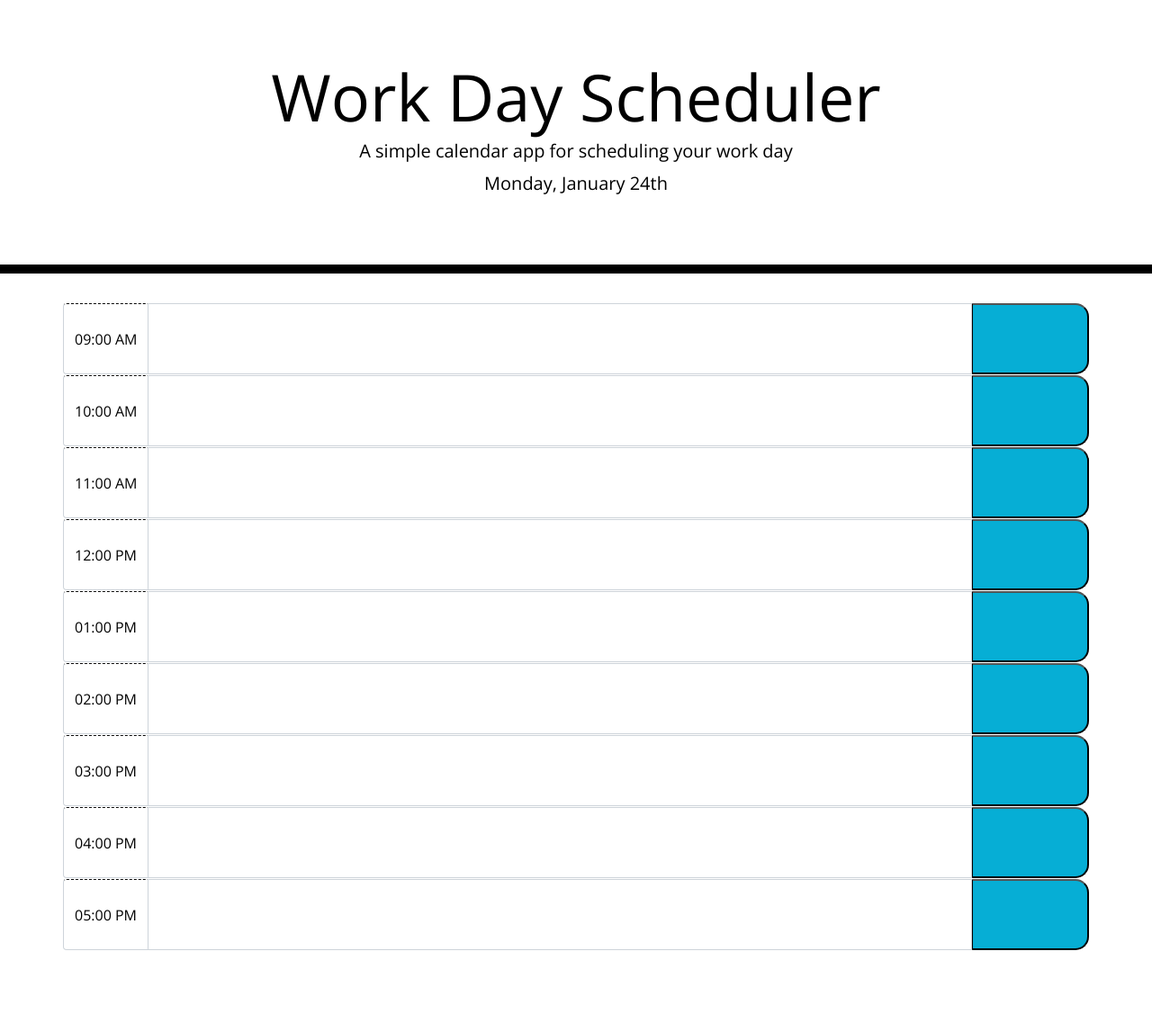
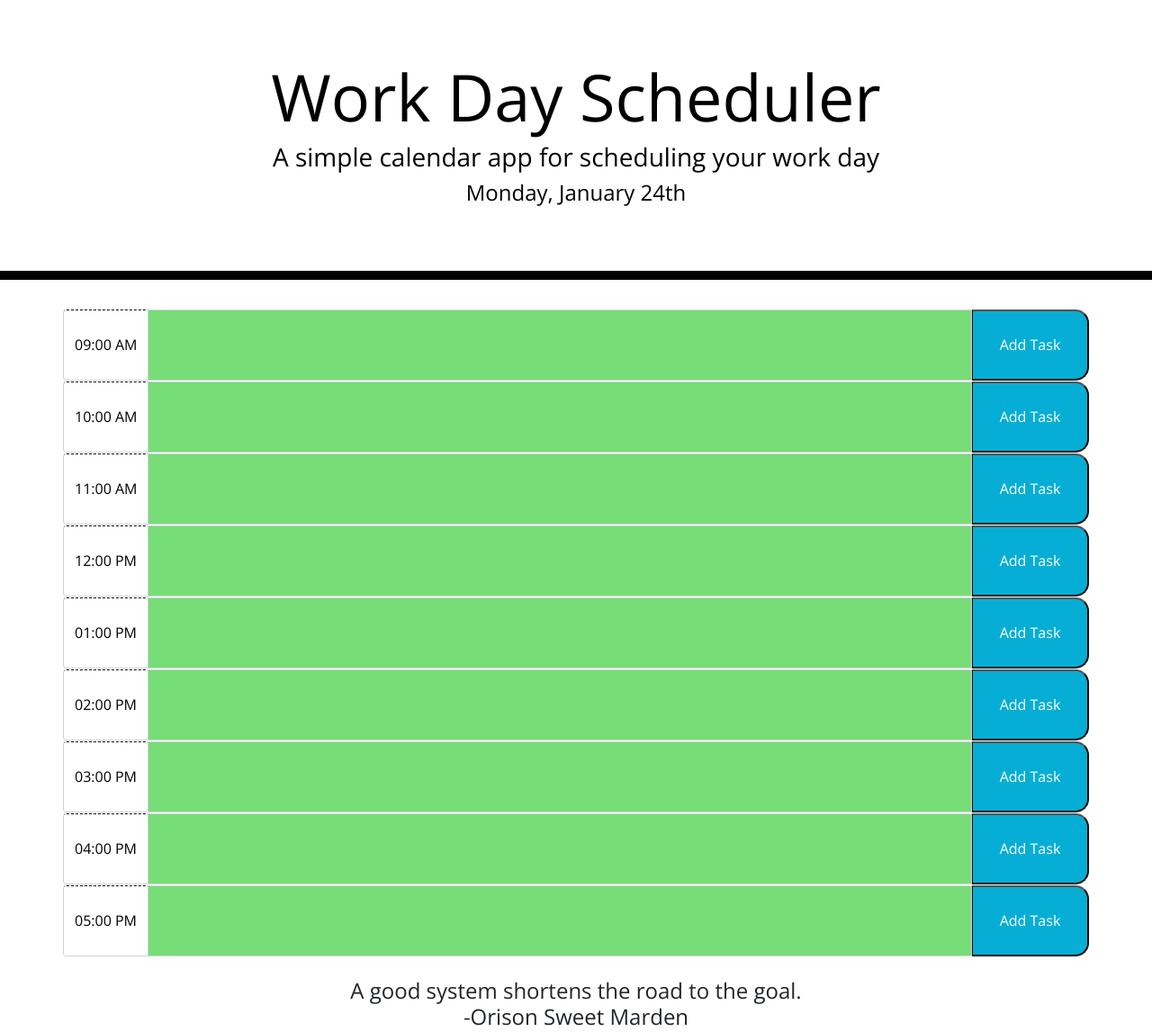
Before and after one commit to janellephalon/workday-scheduler, a plain HTML site: page index.html in a window 1280 px wide. Shown: the whole page at 90% size. Before the commit the page ends 1056 px from the top, so only its background shows below. Drawn offline with nearby package versions, Linux system fonts and the light colour scheme.

Commit message:
updated JS file, broken text area background

```diff
--- a/Develop/script.js
+++ b/Develop/script.js
@@ -1,4 +1,82 @@
-// Set Date
+// Defined Varibles
+var blockOne = $("#9am");
+var blockTwo = $("#10am");
+var blockThree = $("#11am");
+var blockFour = $("#12pm");
+var blockFive = $("#01pm");
+var blockSix = $("#02pm");
+var blockSeven = $("#03pm");
+var blockEight = $("#04pm");
+var blockNine = $("#05pm");
+
+// Moment.js
+var hour = moment().hours();
+var userInput;
+var hourSpan;
+
+// Set Current Date with Moment.js
 $("#currentDay").text(moment().format("dddd, MMMM Do"));
 
-//
+function initPage() {
+// Console log
+  console.log("Current Hour " + hour);
+  var hour9 = JSON.parse(localStorage.getItem("09:00 am"));
+  blockOne.val(hour9);
+
+  var hour10 = JSON.parse(localStorage.getItem("10:00 am"))
+  blockTwo.val(hour10);
+
+  var hour11 = JSON.parse(localStorage.getItem("11:00 am"))
+  blockThree.val(hour11);
+
+  var hour12 = JSON.parse(localStorage.getItem("12:00 pm"))
+  blockFour.val(hour12);
+
+  var hour1 = JSON.parse(localStorage.getItem("01:00 pm"))
+  blockFive.val(hour1);
+
+  var hour2 = JSON.parse(localStorage.getItem("02:00 pm"))
+  blockSix.val(hour2);
+
+  var hour3 = JSON.parse(localStorage.getItem("03:00 pm"))
+  blockSeven.val(hour3);
+
+  var hour4 = JSON.parse(localStorage.getItem("04:00 pm"))
+  blockEight.val(hour4);
+
+  var hour5 = JSON.parse(localStorage.getItem("05:00 pm"))
+  blockNine.val(hour5);
+}
+
+// Function to change background color according to past, present, or future
+function background () {
+  $(".form-control").each(function () {
+      var currentTime = parseInt($(this).attr("id"));
+      hour = parseInt(hour);
+      console.log(currentTime);
+      console.log(hour);
+      if (hour > currentTime) {
+          $(this).addClass("past");
+      } else if (hour < currentTime) {
+          $(this).addClass("future");
+      } else {
+          $(this).addClass("present");
+      }
+  });
+}
+
+// Calling Functions
+$(document).ready(function(){
+  initPage();
+  background();
+
+  // Button Saves to localStorage
+  $(".saveBtn").on("click", function(){
+    userInput = $(this).siblings(".form-control").val().trim();
+    console.log(userInput);
+    hourSpan = $(this).siblings(".input-group-prepend").text().trim();
+    console.log(hourSpan);
+    localStorage.setItem(hourSpan, JSON.stringify(userInput));
+
+  })
+});
--- a/Develop/style.css
+++ b/Develop/style.css
@@ -43,7 +43,7 @@ textarea{
   border-top: 1px dashed #000000;
 }
 
-/* Change Color Accordingly */
+/* Change Color Accordinly */
 .past {
   background-color: #d3d3d3;
   color: white;
--- a/index.html
+++ b/index.html
@@ -10,14 +10,14 @@
       rel="stylesheet"
       href="https://stackpath.bootstrapcdn.com/bootstrap/4.3.1/css/bootstrap.min.css"
     />
-    <!-- Note: Research this Source -->
+    <!-- Icons -->
     <link
       rel="stylesheet"
       href="https://use.fontawesome.com/releases/v5.8.1/css/all.css"
       integrity="sha384-50oBUHEmvpQ+1lW4y57PTFmhCaXp0ML5d60M1M7uH2+nqUivzIebhndOJK28anvf"
       crossorigin="anonymous"
     />
-    <!-- Note: Research this Source -->
+    <!-- Fonts -->
     <link
       href="https://fonts.googleapis.com/css?family=Open+Sans&display=swap"
       rel="stylesheet"
@@ -33,10 +33,10 @@
 
     <header class="jumbotron">
       <h1 class="display-3">Work Day Scheduler</h1>
-      <p class="lead">A simple calendar app for scheduling your work day</p>
+      <p class="h3">A simple calendar app for scheduling your work day</p>
 
       <!-- Update to Show Current Date -->
-      <p id="currentDay" class="lead"></p>
+      <p id="currentDay" class="h4"></p>
 
     </header>
 
@@ -44,6 +44,7 @@
     <div class="container">
 
       <!-- TIMEBLOCKS HERE -->
+    <!-- 9AM -->
     <div class="row">
           <!-- Input Group: Form control by adding text on either side of the textual input -->
           <div class="input-group">
@@ -54,87 +55,95 @@
             <!-- Text Area -->
             <textarea class="form-control" id="9AM"></textarea>
             <!-- Save Button -->
-            <button type="button" class="saveBtn"></button>
+            <button type="button" class="saveBtn oi oi-plus">Add Task</button> <!-- Plus Sign Bootstrap Link: <span class="oi oi-plus"></span></span> -->
           </div>
       </div>
 
+    <!-- 10AM -->
     <div class="row">
       <div class="input-group">
         <div class="input-group-prepend">
           <span class="input-group-text hour">10:00 AM</span>
         </div>
         <textarea class="form-control" aria-label="With textarea" id="10AM"></textarea>
-        <button type="button" class="saveBtn"></button>
+        <button type="button" class="saveBtn">Add Task</button>
       </div>
     </div>
 
+    <!-- 11AM -->
       <div class="row">
         <div class="input-group">
           <div class="input-group-prepend">
             <span class="input-group-text hour">11:00 AM</span>
           </div>
           <textarea class="form-control" id="11AM"></textarea>
-          <button type="button" class="saveBtn"></button>
+          <button type="button" class="saveBtn">Add Task</button>
         </div>
     </div>
 
+    <!-- 12PM -->
     <div class="row">
         <div class="input-group">
          <div class="input-group-prepend">
            <span class="input-group-text hour">12:00 PM</span>
          </div>
          <textarea class="form-control" id="12PM"></textarea>
-          <button type="button" class="saveBtn"></button>
+          <button type="button" class="saveBtn">Add Task</button>
         </div>
     </div>
 
+    <!-- 1PM -->
     <div class="row">
       <div class="input-group">
         <div class="input-group-prepend">
           <span class="input-group-text hour">01:00 PM</span>
         </div>
         <textarea class="form-control" id="1PM"></textarea>
-        <button type="button" class="saveBtn"></button>
+        <button type="button" class="saveBtn">Add Task</button>
       </div>
     </div>
 
+    <!-- 2PM -->
     <div class="row">
       <div class="input-group">
         <div class="input-group-prepend">
           <span class="input-group-text hour">02:00 PM</span>
         </div>
         <textarea class="form-control" id="2PM"></textarea>
-        <button type="button" class="saveBtn"></button>
+        <button type="button" class="saveBtn">Add Task</button>
       </div>
     </div>
 
+    <!-- 3PM -->
     <div class="row">
       <div class="input-group">
         <div class="input-group-prepend">
           <span class="input-group-text hour">03:00 PM</span>
         </div>
         <textarea class="form-control" id="3PM"></textarea>
-        <button type="button" class="saveBtn"></button>
+        <button type="button" class="saveBtn">Add Task</button>
       </div>
     </div>
 
+    <!-- 4PM -->
     <div class="row">
       <div class="input-group">
         <div class="input-group-prepend">
           <span class="input-group-text hour">04:00 PM</span>
         </div>
         <textarea class="form-control" id="4PM"></textarea>
-        <button type="button" class="saveBtn"></button>
+        <button type="button" class="saveBtn">Add Task</button>
       </div>
     </div>
 
+    <!-- 5PM -->
     <div class="row">
       <div class="input-group">
         <div class="input-group-prepend">
           <span class="input-group-text hour">05:00 PM</span>
         </div>
         <textarea class="form-control" id="5PM"></textarea>
-        <button type="button" class="saveBtn"></button>
+        <button type="button" class="saveBtn">Add Task</button>
       </div>
     </div>
 
@@ -149,4 +158,10 @@
     <script src="./Develop/script.js"></script>
 
   </body>
+  <!-- Footer -->
+  <footer class="mt-4 text-center h4">
+    <p>
+      A good system shortens the road to the goal. <br>-Orison Sweet Marden
+    </p>
+  </footer>
 </html>
```
